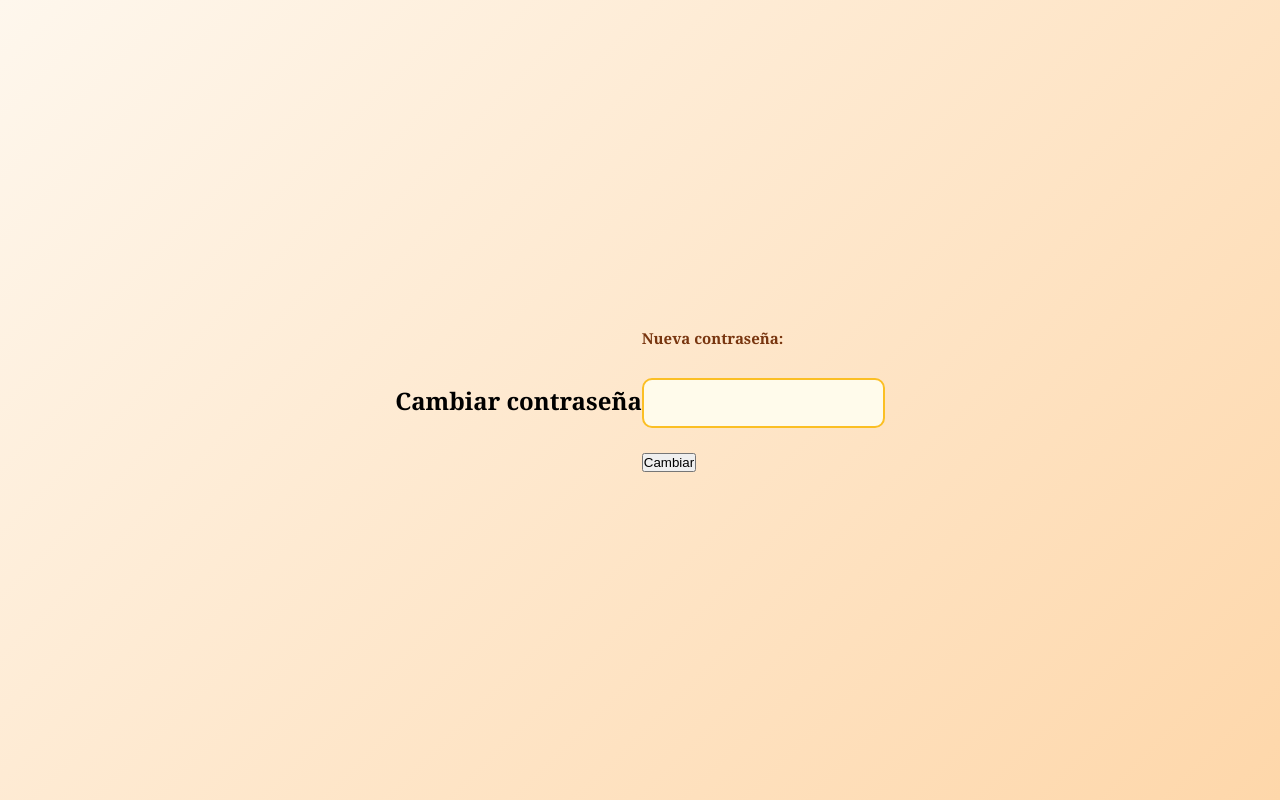
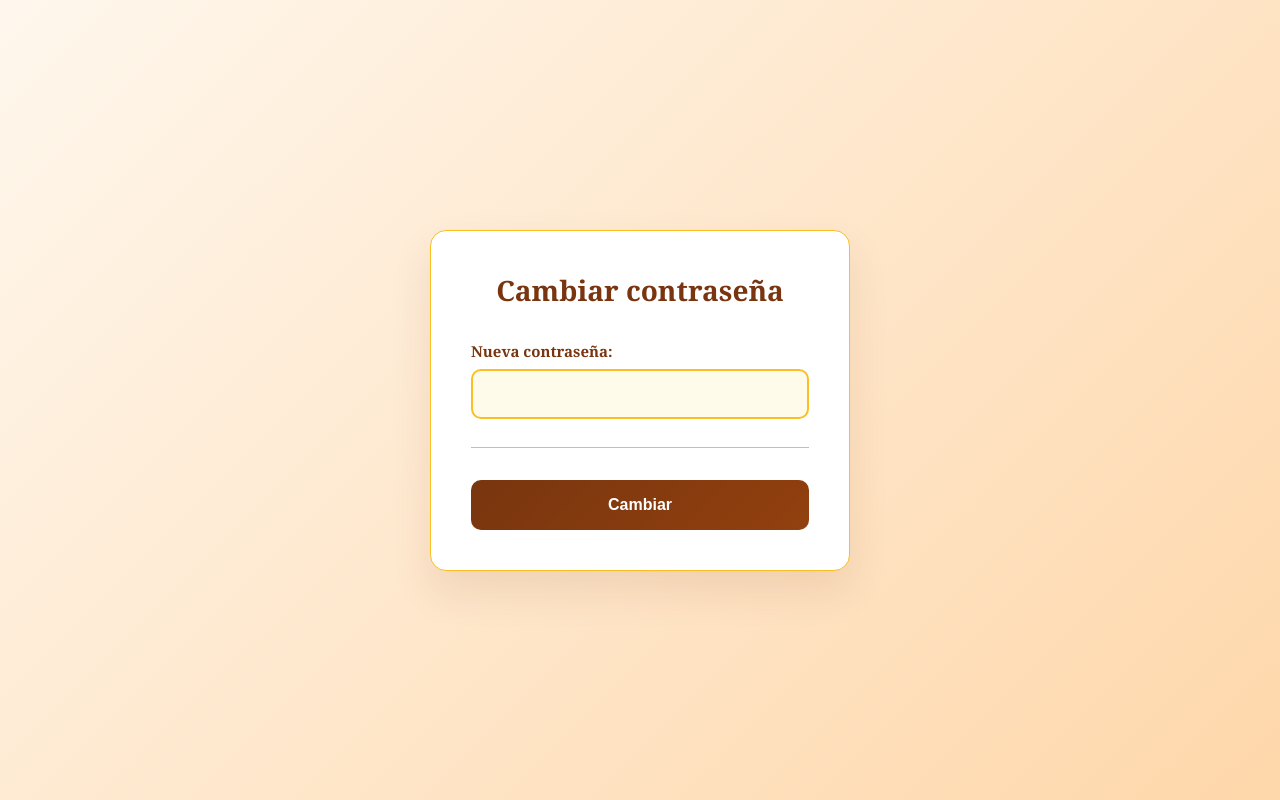
Before and after one commit to Danielaaa09/cafeteria_project, a Flask app: page /cambiar_contrasena in a window 1280 px wide. Run offline with Flask 3, Linux system fonts and the light colour scheme; the visitor is signed in with stand-in values (Sample User, id 1); parts of the project's set-up code (start-up, migrations or seed data) failed here and were passed over.

Commit message:
cambios realizados

```diff
--- a/templates/cambiar_contrasena.html
+++ b/templates/cambiar_contrasena.html
@@ -5,11 +5,19 @@
         <link rel="stylesheet" href="{{ url_for('static', filename='login.css') }}">
 </head>
 <body>
-    <h2>Cambiar contraseña</h2>
+    <div class="register-card">
+     <div class="logo">
+            <h1>Cambiar contraseña</h1>
+        </div>
     <form method="POST">
-        <label>Nueva contraseña:</label><br>
-        <input type="password" name="nueva_contrasena" required><br><br>
-        <button type="submit">Cambiar</button>
+       <div class="form-group">
+                <label for="nueva_contrasena">Nueva contraseña:</label>
+                <input type="password" id="nueva_contrasena" name="nueva_contrasena" required>
+            </div>
+            <div class="links">
+        <button type="submit" class="register-btn">Cambiar</button>
+        </div>
+        </div>
     </form>
 </body>
 </html>
--- a/templates/cliente.html
+++ b/templates/cliente.html
@@ -28,8 +28,7 @@
                     <a href="#contacto">Contacto</a>
                 </nav>
 
-                <button class="login-btn" onclick="window.location.href='{{ url_for('auth_routes.login') }}'">Iniciar Sesión</button>
-                <button class="logout-btn" onclick="window.location.href='{{ url_for('auth_routes.logout')}}'">Cerrar sesión</button>
+                <button class="login-btn" onclick="window.location.href='{{ url_for('auth_routes.logout')}}'">Cerrar sesión</button>
 
             </div>
         </div>
--- a/templates/empleado.html
+++ b/templates/empleado.html
@@ -28,8 +28,7 @@
                     <a href="#contacto">Contacto</a>
                 </nav>
 
-                <button class="login-btn" onclick="window.location.href='{{ url_for('auth_routes.login')}}'">Iniciar Sesión</button>
-                <button class="logout-btn" onclick="window.location.href='{{ url_for('auth_routes.logout')}}'">Cerrar sesión</button>
+                <button class="login-btn" onclick="window.location.href='{{ url_for("auth_routes.logout")}}'">Cerrar sesión</button>
 
             </div>
         </div>
```
Also changed, not shown: templates/recuperar_contrasena.html (+12 -4 lines).
